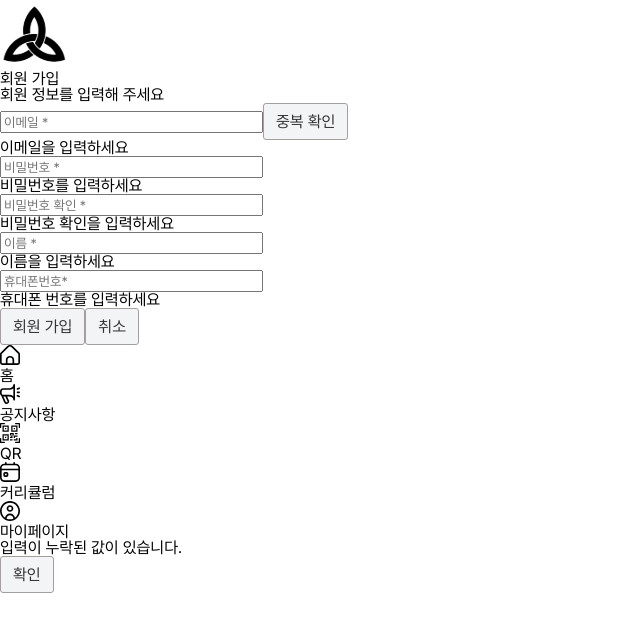
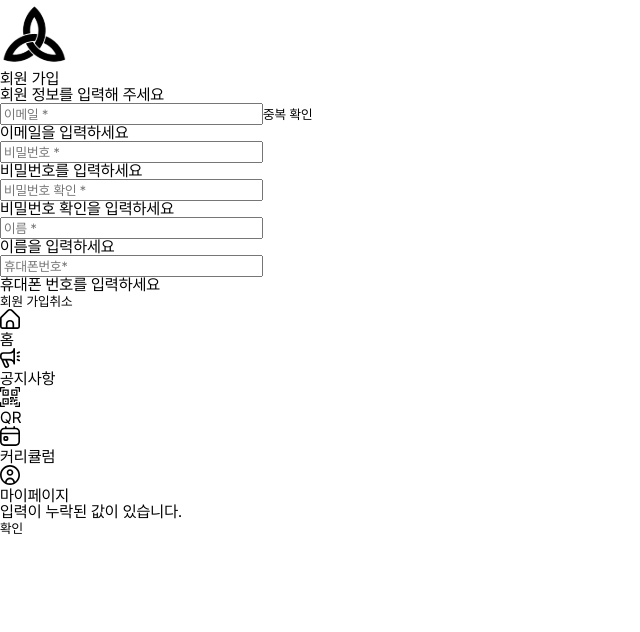
Before and after one commit to devloped-country/mega-user-fe, a Vue app: page /join in a window 1280 px wide. Both pictures are taken after a click on the button "회원 가입". Shown: the top 632 px of the page, without its empty margins (0-640 px from the left). Built offline with nearby package versions, Linux system fonts and the light colour scheme; what vue-cryptojs would draw is missing.

Commit message:
style : ongoing2

```diff
--- a/src/teleport/Modal/Modal.css
+++ b/src/teleport/Modal/Modal.css
@@ -7,6 +7,7 @@
   justify-content: center;
   align-items: center;
   background-color: rgba(0, 0, 0, 0.5);
+  z-index: 10000;
 }
 
 .wrapper {
--- a/src/views/JoinView/JoinView.css
+++ b/src/views/JoinView/JoinView.css
@@ -1,93 +1,102 @@
-/* .wrapper {
-  padding: 24px 0;
-  position: relative;
-} */
-
 .wrapper {
-  padding: 24px 0;
+  padding: 24px 24px 96px;
+  width: 100%;
   display: flex;
   flex-direction: column;
-  align-items: center;
+  align-items: flex-start;
   gap: 10px;
 
   font-family: 'Pretendard';
   font-style: normal;
-  font-size: 16px;
-  line-height: 19px;
+  font-size: var(--regular-font-size);
+  line-height: 18px;
 }
 
 .wrapper .info {
   align-items: left;
-  height: 19px;
+  height: 18px;
   margin-bottom: 10px;
   font-weight: 500;
-
-  /* font-family: 'Pretendard';
-  font-style: normal;
-  font-weight: 500;
-  font-size: 16px;
-  line-height: 19px; */
-  color: #A59E9E;
+  color: var(--gray-color-400);
 }
 
 .inputContainer {
   display: flex;
+  width: 100%;
   flex-direction: column;
   align-items: flex-start;
   gap: 10px;
 }
 
 .input {
-  width: 300px;
+  width: 100%;
   height: 48px;
   margin-bottom: 0px;
-  background: #F2F4F6;
+  background: var(--gray-color-100);
   border-radius: 3px;
   border: none;
 }
 
-/* .input {
+.emailContainer {
+  display: flex;
+  align-items: center;  /* 수직 중앙 정렬 */
+  gap: 10px;
   width: 100%;
-  max-width: 300px;
+}
+
+.inputEmail {
+  width: 70%;
+  /* height: 48px;
+  margin-bottom: 0px;
+  background: #F2F4F6;
+  border-radius: 3px;
+  border: none; */
+  flex: 1;             /* 가능한 공간을 모두 차지하도록 함 */
   height: 48px;
   background: #F2F4F6;
   border-radius: 3px;
   border: none;
-} */
 
-button {
-  padding: 8px 12px; /* 상하 좌우 패딩 */
-  border: 1px solid #A59E9E; /* 테두리 색상 */
-  border-radius: 3px; /* 모서리 둥글게 */
-  background-color: #F2F4F6; /* 배경 색상 */
-  color: #333; /* 글자 색상 */
-  font-size: 16px; /* 글자 크기 */
+}
+
+.emailCheck-button {
+  padding: 8px 6px;
+  height: 48px;
+  border-radius: 3px;
+  background-color: var(--black-color);
+  color: var(--white-color);
+  font-size: 12px; /* 글자 크기 */
   cursor: pointer; /* 마우스 포인터 변경 */
   transition: background-color 0.3s; /* 배경색 변화에 대한 부드러운 트랜지션 */
 }
 
-button:hover {
-  background-color: #e0e2e4; /* 마우스 오버 시의 배경 색상 */
+.emailCheck-button:hover {
+  background-color: var(--red-color);
 }
 
-button:active {
+.emailCheck-button:active {
   background-color: #bfc1c3; /* 버튼 클릭 시의 배경 색상 */
 }
 
 .red {
-  color: red;
+  color: var(--red-color);
 }
 
 .register-button {
-  width: 310px;
-  background-color: #0e0e0e; /* 예: 녹색 배경 */
-  color: white;              /* 예: 흰색 글씨 */
-  /* 다른 스타일 속성들 */
+  padding: 8px 6px;
+  height: 48px;
+  border-radius: 3px;
+  width: 100%;
+  background-color: #0e0e0e;
+  color: white;
 }
 
 .cancel-button {
-  width: 310px;
-  background-color: white; /* 예: 빨간색 배경 */
-  color: black;              /* 예: 흰색 글씨 */
-  /* 다른 스타일 속성들 */
+  padding: 8px 6px;
+  height: 48px;
+  border-radius: 3px;
+  width: 100%;
+  background-color: var(--white-color);
+  color: var(--black-color);
+  border: 1px solid var(--black-color);
 }
--- a/src/views/JoinView/JoinView.vue
+++ b/src/views/JoinView/JoinView.vue
@@ -5,15 +5,17 @@
     </div>
 
     <div :class="classes.inputContainer">
-      <input :class="classes.input" type="email" id="email" name="email" v-model="email" @input="validateEmail" required
-        placeholder="이메일 *">
-      <button @click="emailCheck">중복 확인</button><br>
+      <div :class="classes.emailContainer">
+        <input :class="classes.inputEmail" type="email" id="email" name="email" v-model="email" @input="validateEmail"
+          required placeholder="이메일 *">
+        <button :class="classes['emailCheck-button']" @click="emailCheck">중복 확인</button>
+      </div>
       <div :class="classes.red" v-if="!isEmailValid">이메일을 형식에 맞게 입력해 주세요</div>
       <div :class="classes.red" v-if="!email">이메일을 입력하세요</div>
 
       <input :class="classes.input" type="password" id="password" name="password" v-model="password"
         @input="validatePassword" required placeholder="비밀번호 *">
-    <div :class="classes.red" v-if="!isPasswordValid">비밀번호: 8~16자의 영문 대/소문자, 숫자, 특수문자를 사용해 주세요.</div>
+      <div :class="classes.red" v-if="!isPasswordValid">비밀번호: 8~16자의 영문 대/소문자, <br> 숫자, 특수문자를 사용해 주세요.</div>
       <div :class="classes.red" v-if="!password">비밀번호를 입력하세요</div>
 
       <input :class="classes.input" type="password" id="confirmPassword" name="confirmPassword" v-model="confirmPassword"
@@ -49,7 +51,7 @@
 
   <div v-if="showMissingInputModal">
     <Modal title="입력이 누락된 값이 있습니다.">
-        <button @click="showMissingInputModal = false">확인</button>
+      <button :class="classes['register-button']" @click="showMissingInputModal = false">확인</button>
     </Modal>
   </div>
 
@@ -58,7 +60,6 @@
       <button @click="showInvalidInputModal = false">확인</button>
     </Modal>
   </div>
-
 </template>
 
 <script setup>
@@ -168,4 +169,6 @@ const registerUser = () => {
 };
 </script>
 
-<style module="classes" scoped>@import './JoinView.css';</style>
+<style module="classes" scoped>
+@import './JoinView.css';
+</style>
```
Lines whose indentation alone changed are shown as unchanged.
